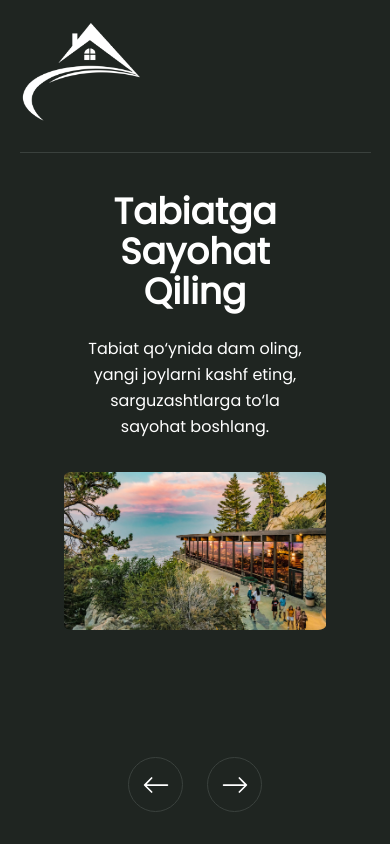
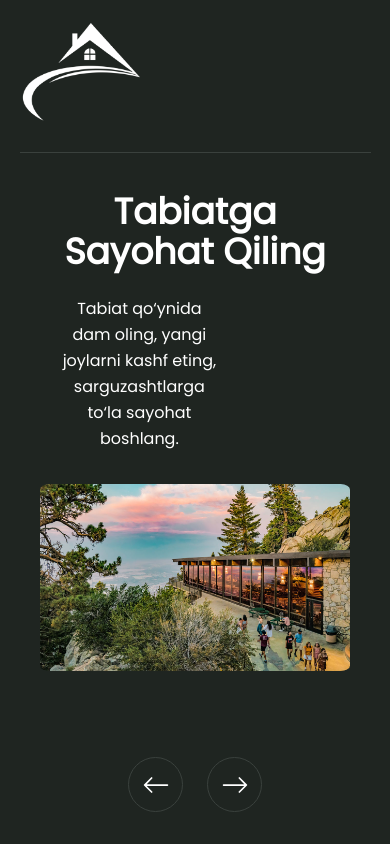
Before and after one commit to lupheron/Zenly, a Next.js app: page / in a window 390 px wide. Shown: the top 844 px of the page. Built offline with nearby package versions, Linux system fonts and the light colour scheme; some icons are missing.

Commit message:
fixes made on responsive landing

```diff
--- a/src/components/Comments/index.tsx
+++ b/src/components/Comments/index.tsx
@@ -43,7 +43,7 @@ const Comments = () => {
             </div>
 
             <div className="flex flex-col lg:flex-row items-center justify-center gap-10 px-4 md:px-10" data-aos="fade-right">
-                <div className="w-full lg:w-1/2 max-w-[600px]">
+                <div className="w-full lg:w-1/2 max-w-[800px]">
                     <Image
                         width={600}
                         height={450}
@@ -53,7 +53,7 @@ const Comments = () => {
                     />
                 </div>
 
-                <div className="w-full lg:w-1/2 p-6 md:p-10 max-w-[600px]" data-aos="fade-left">
+                <div className="w-full lg:w-1/2 p-6 md:p-10 max-w-[800px]" data-aos="fade-left">
                     <SwiperDefault
                         slidesPerView={1}
                         spaceBetween={30}
--- a/src/components/IntroSlider/IntroSlider.tsx
+++ b/src/components/IntroSlider/IntroSlider.tsx
@@ -11,9 +11,8 @@ interface IntroProps {
 
 const IntroSlider: React.FC<IntroProps> = ({ title, text, src, alt }) => {
     return (
-        <div className="text-white w-full flex flex-col lg:flex-row justify-between items-center gap-8 px-10">
+        <div className="text-white w-full flex flex-col lg:flex-row justify-between items-center gap-8 px-4 md:px-10">
 
-            {/* Text Block */}
             <div className="w-full lg:w-[50%] text-center lg:text-left px-4">
                 <motion.h1
                     initial={{ y: -20, opacity: 0 }}
@@ -28,13 +27,12 @@ const IntroSlider: React.FC<IntroProps> = ({ title, text, src, alt }) => {
                     initial={{ x: -20, opacity: 0 }}
                     animate={{ x: 0, opacity: 1 }}
                     transition={{ duration: 0.5, delay: 0.2 }}
-                    className="text-base sm:text-lg leading-relaxed"
+                    className="text-base sm:text-lg leading-relaxed w-[60%]"
                 >
                     {text}
                 </motion.p>
             </div>
 
-            {/* Image Block */}
             <motion.div
                 initial={{ x: 20, opacity: 0 }}
                 animate={{ x: 0, opacity: 1 }}
@@ -44,9 +42,9 @@ const IntroSlider: React.FC<IntroProps> = ({ title, text, src, alt }) => {
                 <Image
                     src={src}
                     alt={alt}
-                    width={600}
-                    height={600}
-                    className="rounded-[3%] w-auto h-auto max-w-full"
+                    width={800}
+                    height={800}
+                    className="rounded-[3%] w-full sm:w-[400px] md:w-[500px] lg:w-[700px] xl:w-[800px] h-auto"
                 />
             </motion.div>
         </div>
--- a/src/components/PageHeader/IntroSection.tsx
+++ b/src/components/PageHeader/IntroSection.tsx
@@ -39,7 +39,6 @@ const IntroSection = () => {
     return (
         <div className="min-h-[700px] h-auto w-full bg-dark-green flex flex-col lg:flex-row flex-wrap px-6 md:px-20 justify-between items-center gap-8 py-10 relative">
 
-            {/* Desktop buttons */}
             <button
                 onClick={prevSlide}
                 className="hidden lg:flex items-center justify-center w-[55px] h-[55px] text-black-muted border border-solid rounded-full hover:bg-light-green transition absolute left-10 top-1/2 -translate-y-1/2 z-10"
@@ -66,7 +65,6 @@ const IntroSection = () => {
                 </svg>
             </button>
 
-            {/* Mobile & Tablet buttons below image */}
             <div className="flex lg:hidden justify-center gap-6 mt-6">
                 <button
                     onClick={prevSlide}
--- a/src/components/ReadySection/index.tsx
+++ b/src/components/ReadySection/index.tsx
@@ -4,7 +4,7 @@ import ButtonDefault from '../Button/ButtonDefault';
 
 const ReadySection = () => {
     return (
-        <div className="w-full h-[300px] sm:h-[300px] md:h-[300px] lg:h-[400px] relative mt-30 z-1">
+        <div className="w-full h-[300px] sm:h-[300px] md:h-[300px] lg:h-[450px] relative mt-30 z-1">
             <div className="absolute inset-0 w-full h-full">
                 <Image
                     src="/ready/ready.jpg"
```
